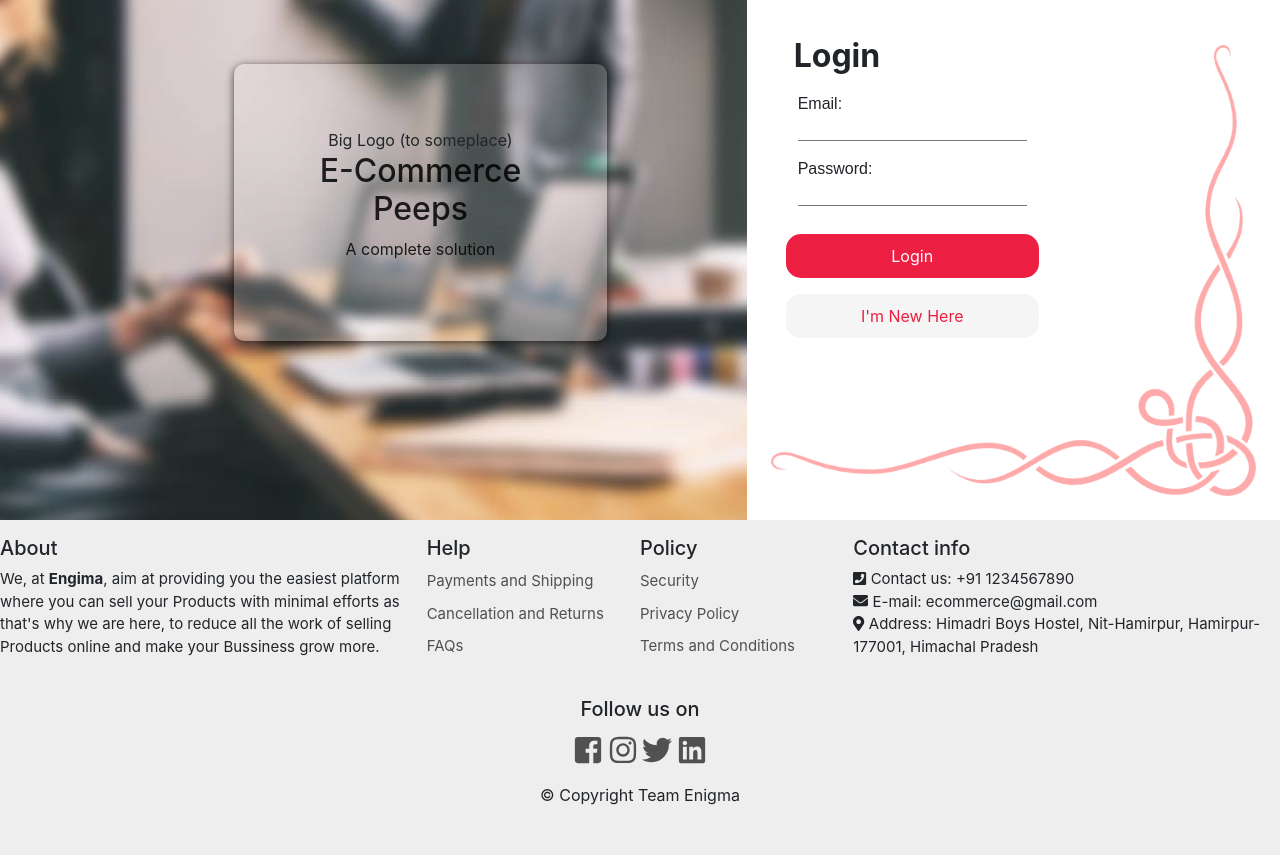
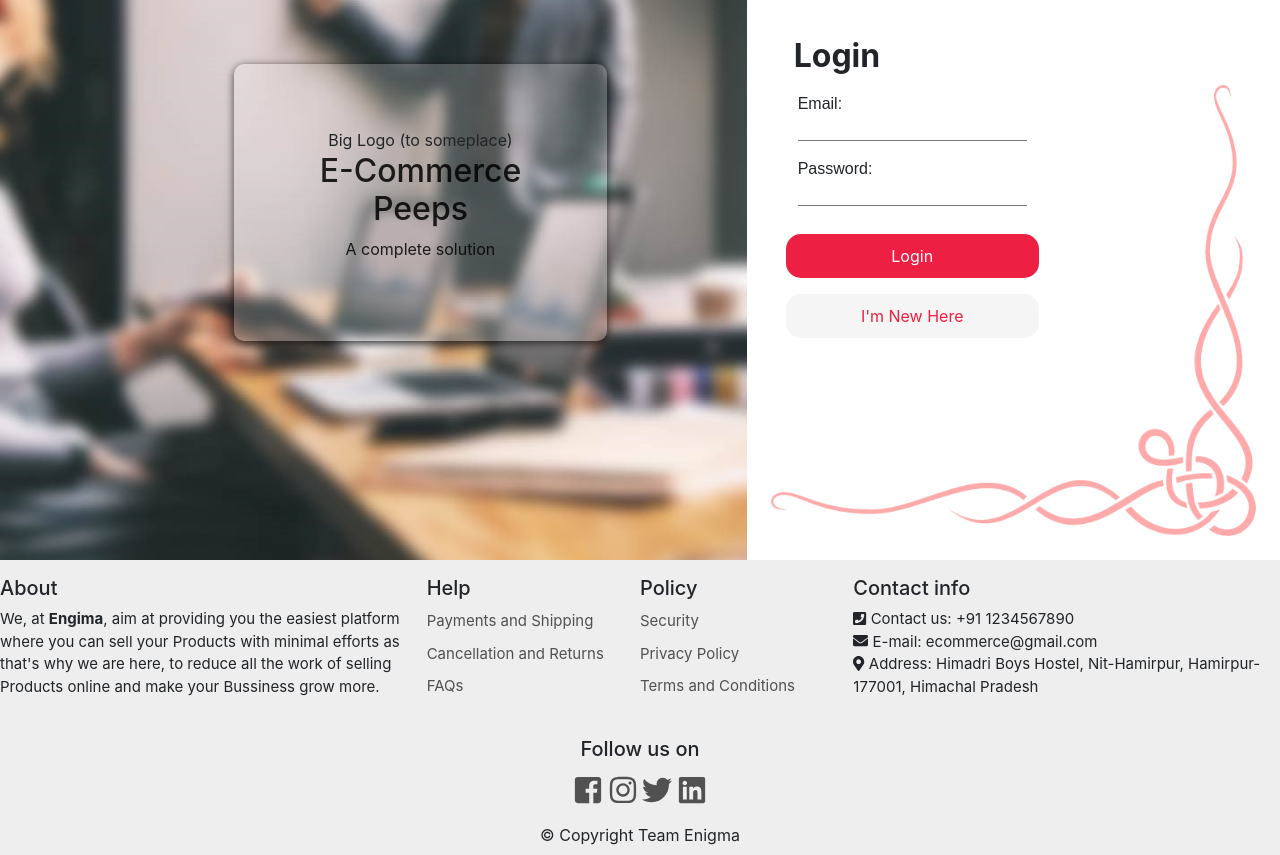
Before and after one commit to AvishrantsSh/Django_Ecomm, a Django app: page /accounts/register/ in a window 1280 px wide. Shown: the part 56-911 px from the top of the page. Before the commit the page ends 861 px from the top, so only its background shows below. Run offline with Django 3.2, Linux system fonts and the light colour scheme; some libraries are stand-ins or nearby versions.

Commit message:
signup fix

```diff
--- a/static/stylesheet/signup.css
+++ b/static/stylesheet/signup.css
@@ -122,7 +122,7 @@ a:hover{
    background-size: contain;
 }
 .reg_box{
-   min-height: 65vh;
+   min-height: 70vh;
 }
 @media screen and (max-width: 768px) {
    .left{
```
